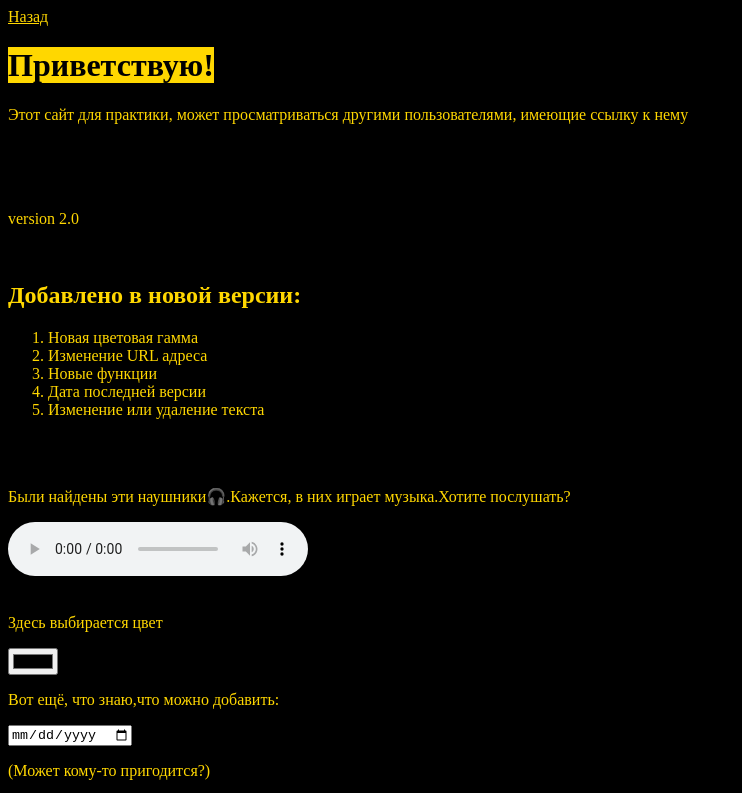
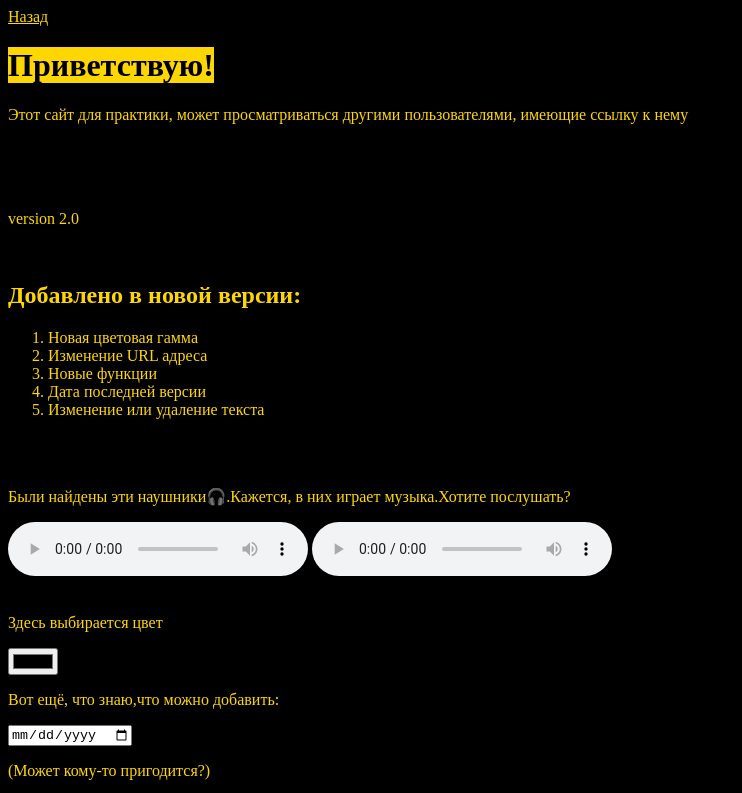
Before and after one commit to boxLom/website, a plain HTML site: page index.html in a window 1280 px wide. Shown: the top 793 px of the page, without its empty margins (0-742 px from the left). Drawn offline with Linux system fonts and the light colour scheme.

Commit message:
Update index.html

```diff
--- a/index.html
+++ b/index.html
@@ -25,6 +25,7 @@
         <br>
         <p>Были найдены эти наушники🎧.Кажется, в них играет музыка.Хотите послушать?</p>
         <audio controls> <source src="grig-edvard-hagerup-utro---per-gyunt.mp3"></source><a href="audio/music.mp3">Утро.Эдвард Григ</a> </audio>
+  <audio controls> <source src="Stevie Wonder - For Once In My Life (1).mp3"></source><a href="audio/music.mp3">Стиви Уандер-</a> </audio>
         <br>
      <br>
     <p>Здесь выбирается цвет</p>
```
